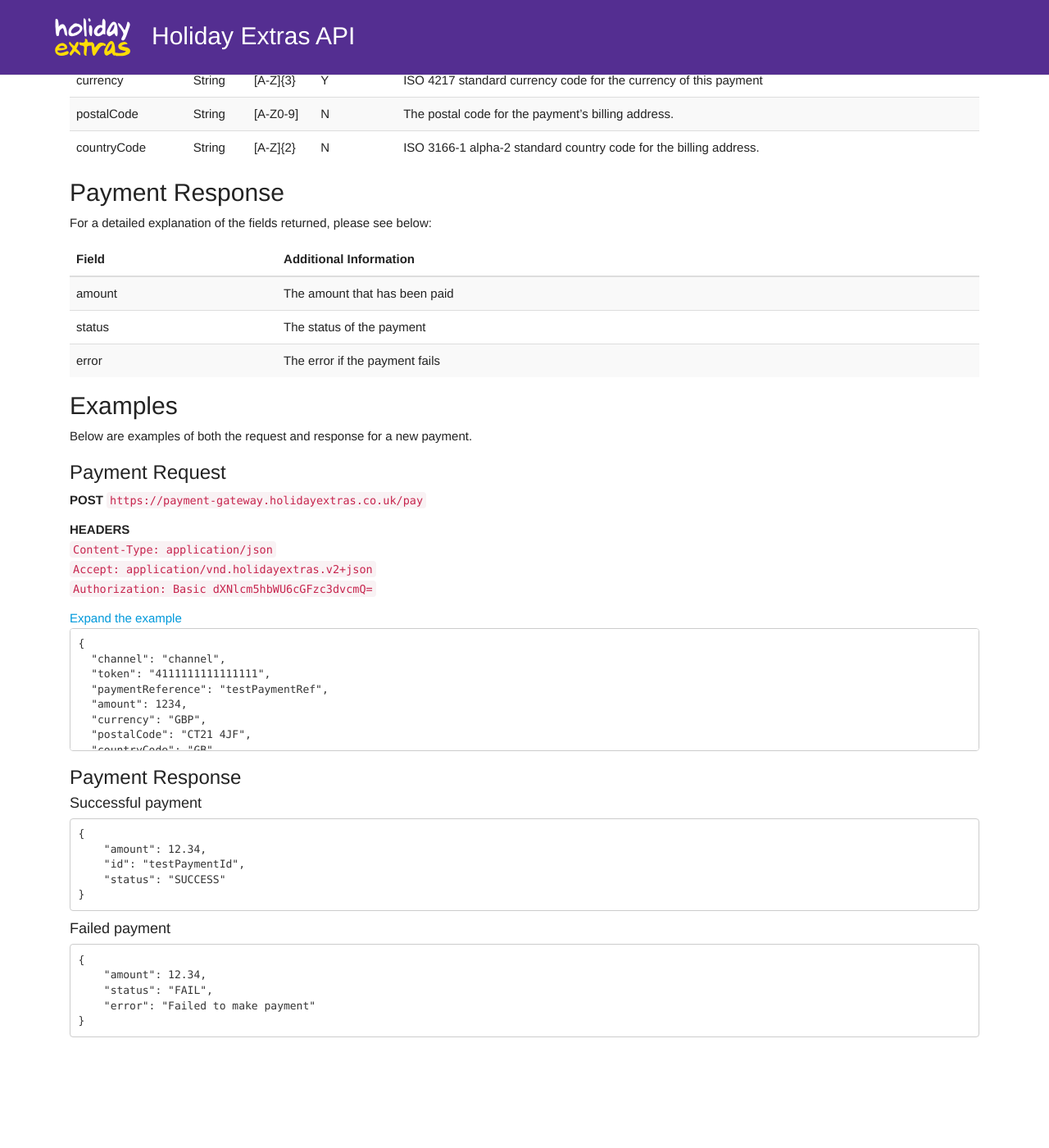
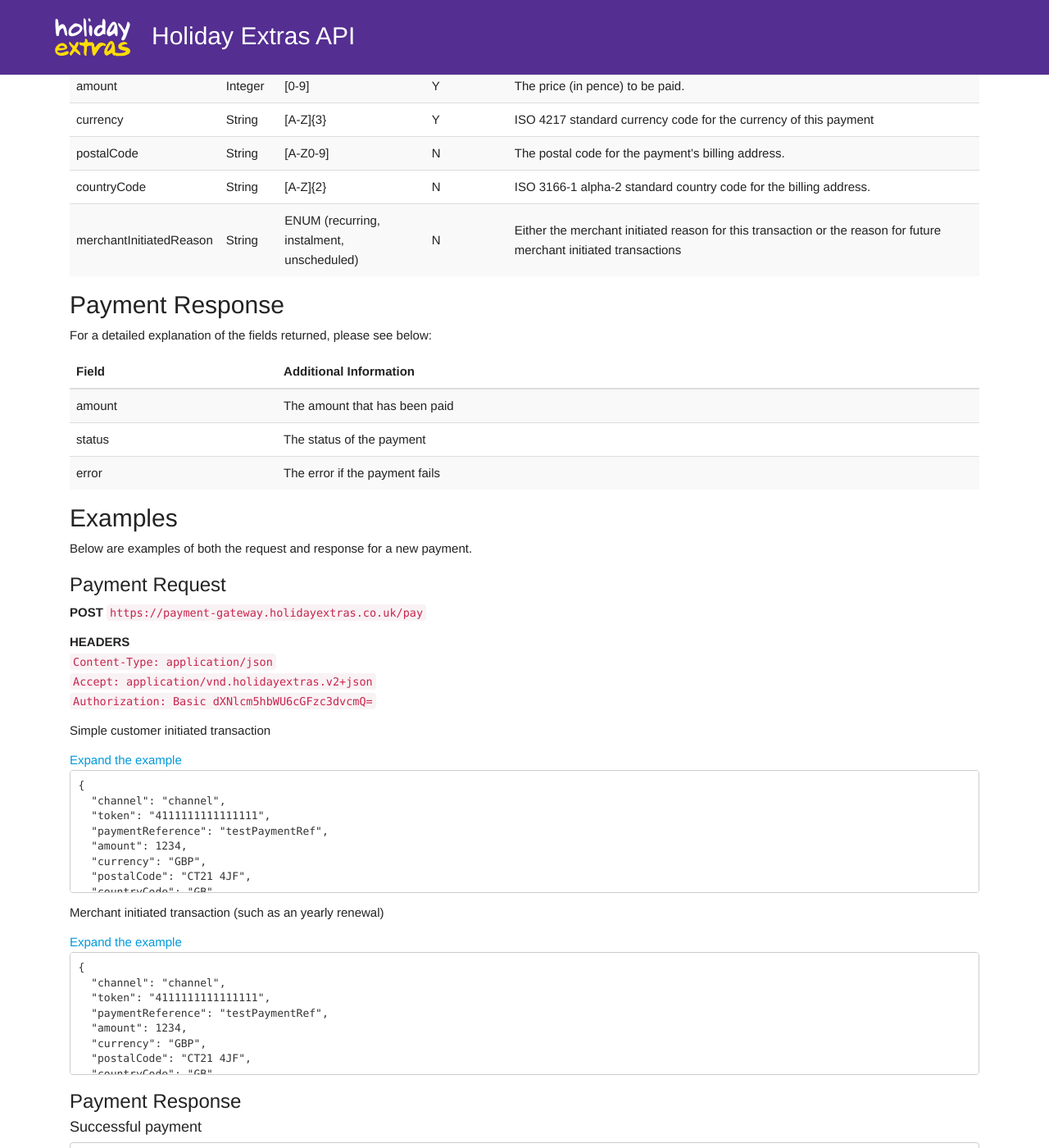
Before and after one commit to holidayextras/partner-api-docs, a Jekyll site: the page built from site/payment-gateway/v2/pay.md, in a window 1280 px wide and 1400 px high, scrolled down 1170 px. Shown: the whole window at 82% size. Built offline with Jekyll 4.4.1, drawn with Linux system fonts in a browser that asks for light colours; some web fonts are replaced; our own code applies the rules of GitHub Pages for plain Markdown files; before the commit the page ends 2462 px from its top, so only the background shows below that.

Commit message:
Update pay endpoint doc to include optional MerchantInitiatedReason

````diff
--- a/site/payment-gateway/v2/pay.md
+++ b/site/payment-gateway/v2/pay.md
@@ -48,6 +48,7 @@
  | currency | String | [A-Z]{3} | Y | ISO 4217 standard currency code for the currency of this payment |
  | postalCode | String | [A-Z0-9] | N | The postal code for the payment's billing address. |
  | countryCode | String | [A-Z]{2} | N | ISO 3166-1 alpha-2 standard country code for the billing address. |
+ | merchantInitiatedReason | String | ENUM (recurring, instalment, unscheduled) | N | Either the merchant initiated reason for this transaction or the reason for future merchant initiated transactions  |
 
 
 ## Payment Response
@@ -73,6 +74,8 @@
 `Accept: application/vnd.holidayextras.v2+json` <br />
 `Authorization: Basic dXNlcm5hbWU6cGFzc3dvcmQ=`
 
+Simple customer initiated transaction
+
 ```
 {
   "channel": "channel",
@@ -82,6 +85,21 @@
   "currency": "GBP",
   "postalCode": "CT21 4JF",
   "countryCode": "GB"
+}
+```
+
+Merchant initiated transaction (such as an yearly renewal)
+
+```
+{
+  "channel": "channel",
+  "token": "4111111111111111",
+  "paymentReference": "testPaymentRef",
+  "amount": 1234,
+  "currency": "GBP",
+  "postalCode": "CT21 4JF",
+  "countryCode": "GB",
+  "merchantInitiatedReason": "recurring"
 }
 ```
 
````
